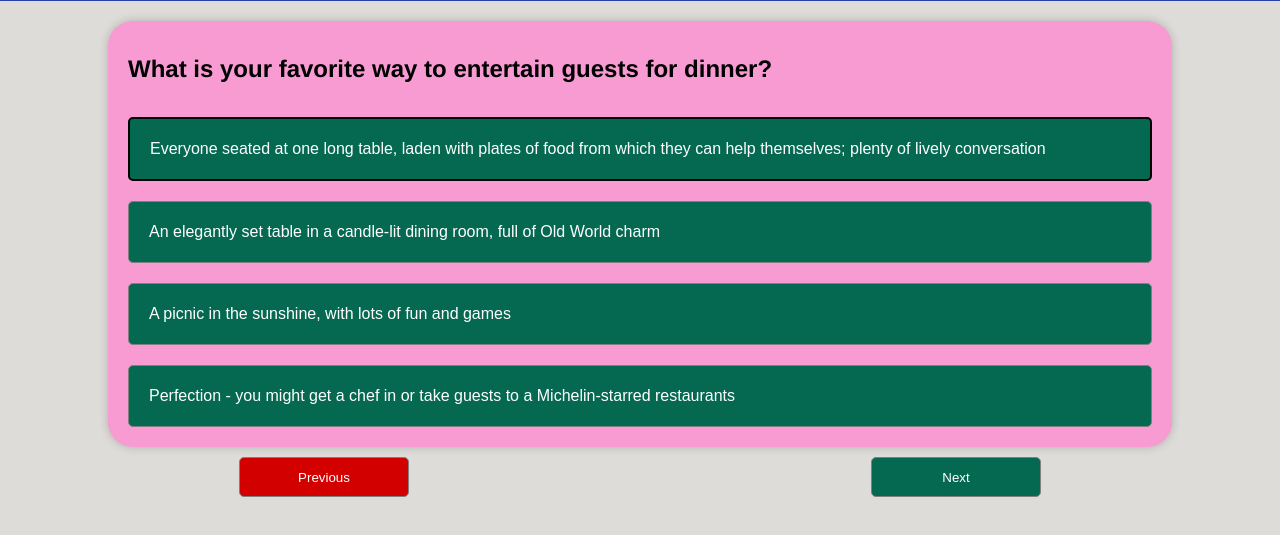
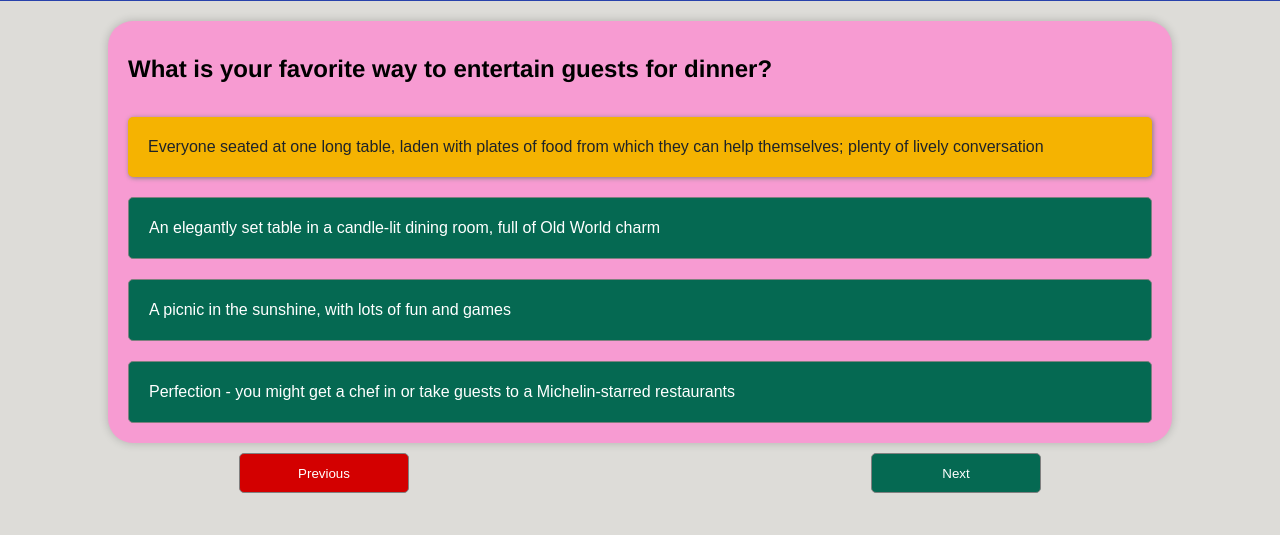
Before and after one commit to TheKamsi/color-and-design-personality-quiz, a plain HTML site: page index.html in a window 1280 px wide. In both pictures the pointer is over the button 640 px from the left and 227 px from the top of the page. Shown: the part 79-614 px from the top of the page. Drawn offline with Linux system fonts and the light colour scheme.

Commit message:
changed the effect on hover

```diff
--- a/index.css
+++ b/index.css
@@ -35,7 +35,10 @@ button{
 }
 
 button:hover{
-    border: 2px solid black;
+    background-color: #f5b301;
+    color: #1e2328;
+    border: none;
+    box-shadow: 1px 1px 5px gray;
 }
 
 
```
